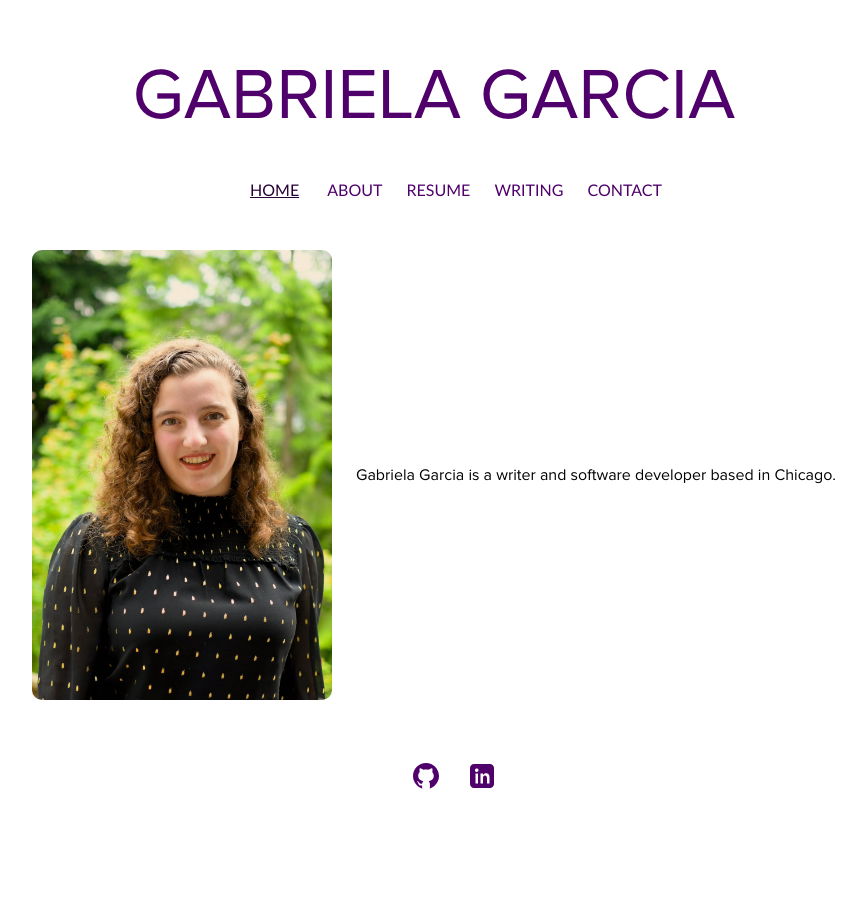
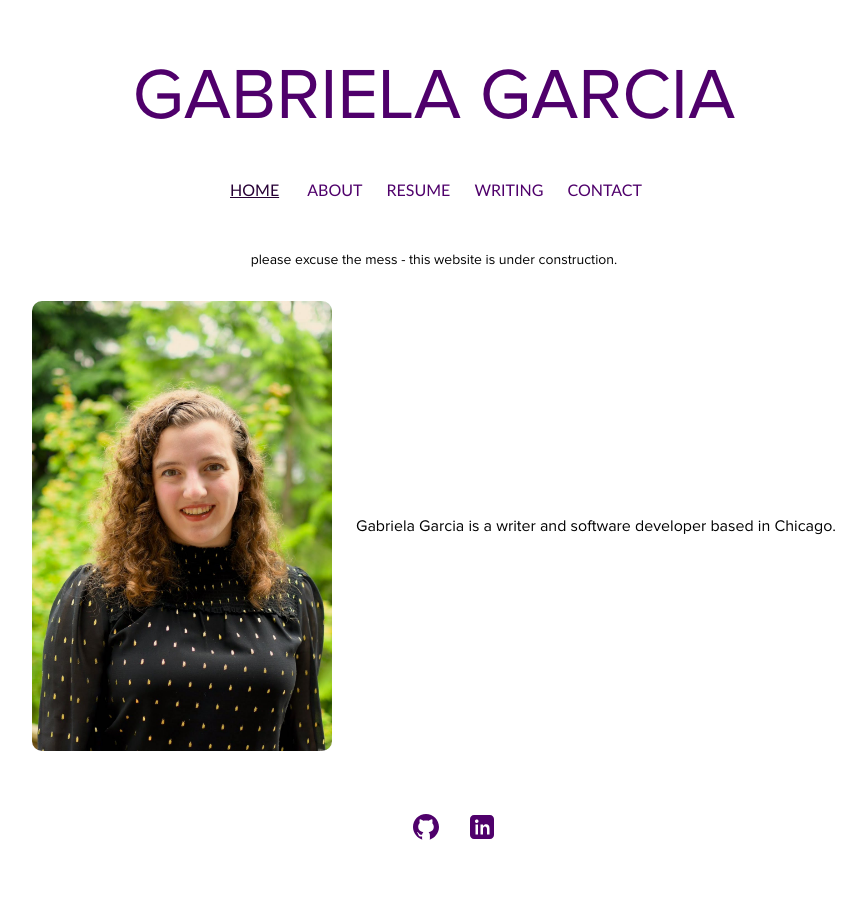
Before and after one commit to gabigarc03/gabigarc03.github.io, a Jekyll site: the page built from _pages/home.md, in a window 1280 px wide. Shown: the whole page, without its empty margins (206-1069 px from the left). Built offline with Jekyll 4.4.1, drawn with Linux system fonts in a browser that asks for light colours.

Commit message:
under construction banner

```diff
--- a/_layouts/default.html
+++ b/_layouts/default.html
@@ -13,6 +13,9 @@
         <br>
 
         {% include navigation.html %}
+
+        <p style="padding-bottom:20px;">please excuse the mess - this website is under construction.</p>
+
       </header>
       <section>
         {{ content }}
--- a/_sass/main.scss
+++ b/_sass/main.scss
@@ -7,7 +7,11 @@
 }
 
 .nav {
-    color: #4f006b;
+  color: #4f006b;
+}
+
+nav {
+  width: fit-content;
 }
 
 ul.nav-ul {
@@ -18,6 +22,7 @@ ul.nav-ul {
   padding-bottom: 48px;
   font-size: 16px;
   font-family:'Gill Sans', 'Gill Sans MT', Calibri, 'Trebuchet MS', sans-serif;
+  padding-left: 0;
 }
 
 ul.social-ul {
@@ -131,6 +136,9 @@ section {
 
 header {
   text-align: center;
+  display: flex;
+  flex-direction: column;
+  align-items: center;
 }
 
 footer {
@@ -222,6 +230,9 @@ hr {
 
   header {
     padding-right:320px;
+    nav {
+      width: fit-content;
+    }
   }
 
   section {
@@ -250,6 +261,10 @@ hr {
 
   header {
     padding:0;
+
+    nav {
+      width: fit-content;
+    }
   }
 
   header ul, header p.view {
@@ -266,6 +281,10 @@ hr {
   body {
     padding:15px;
   }
+
+  nav {
+    width: fit-content;
+  }
 }
 
 @media print {
```
